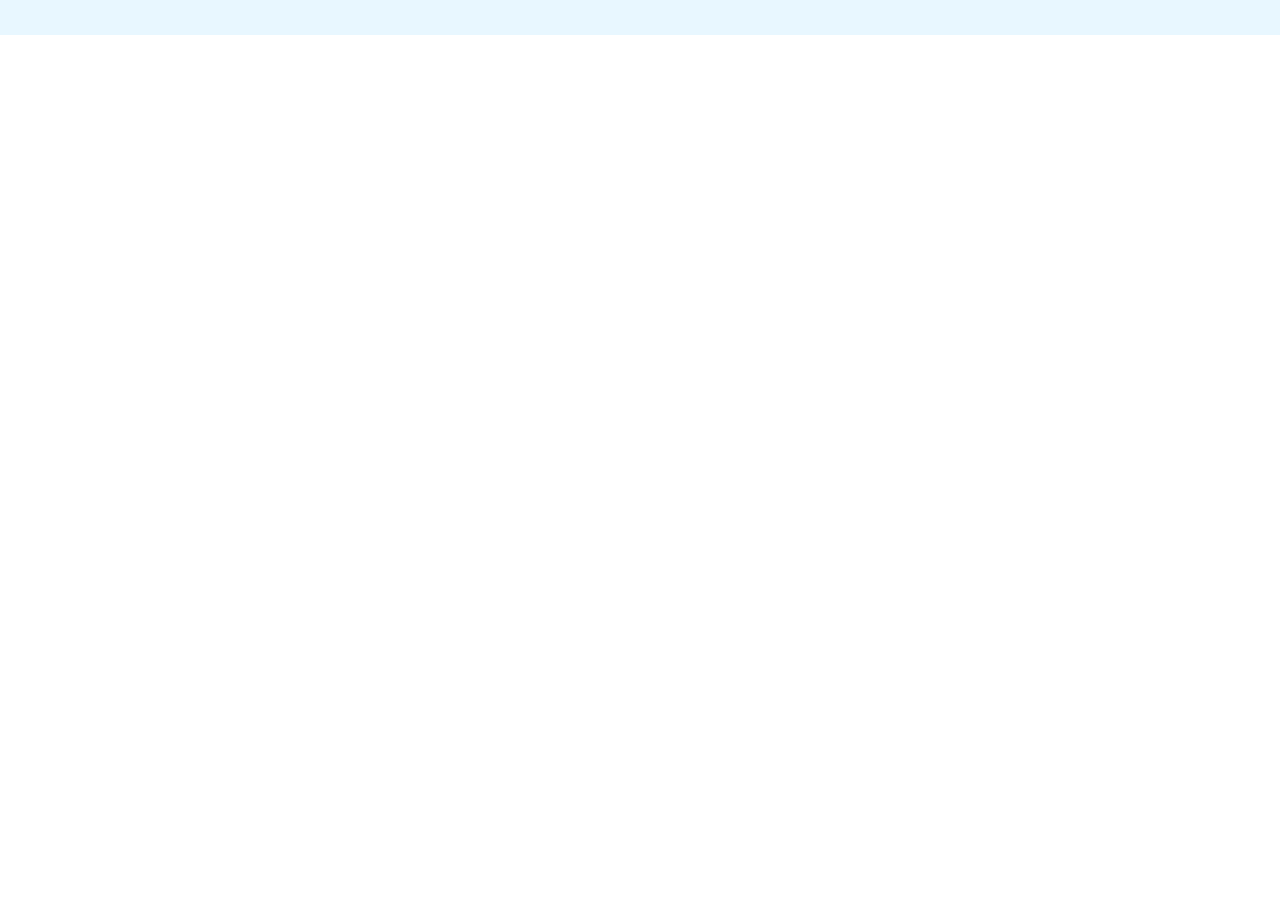
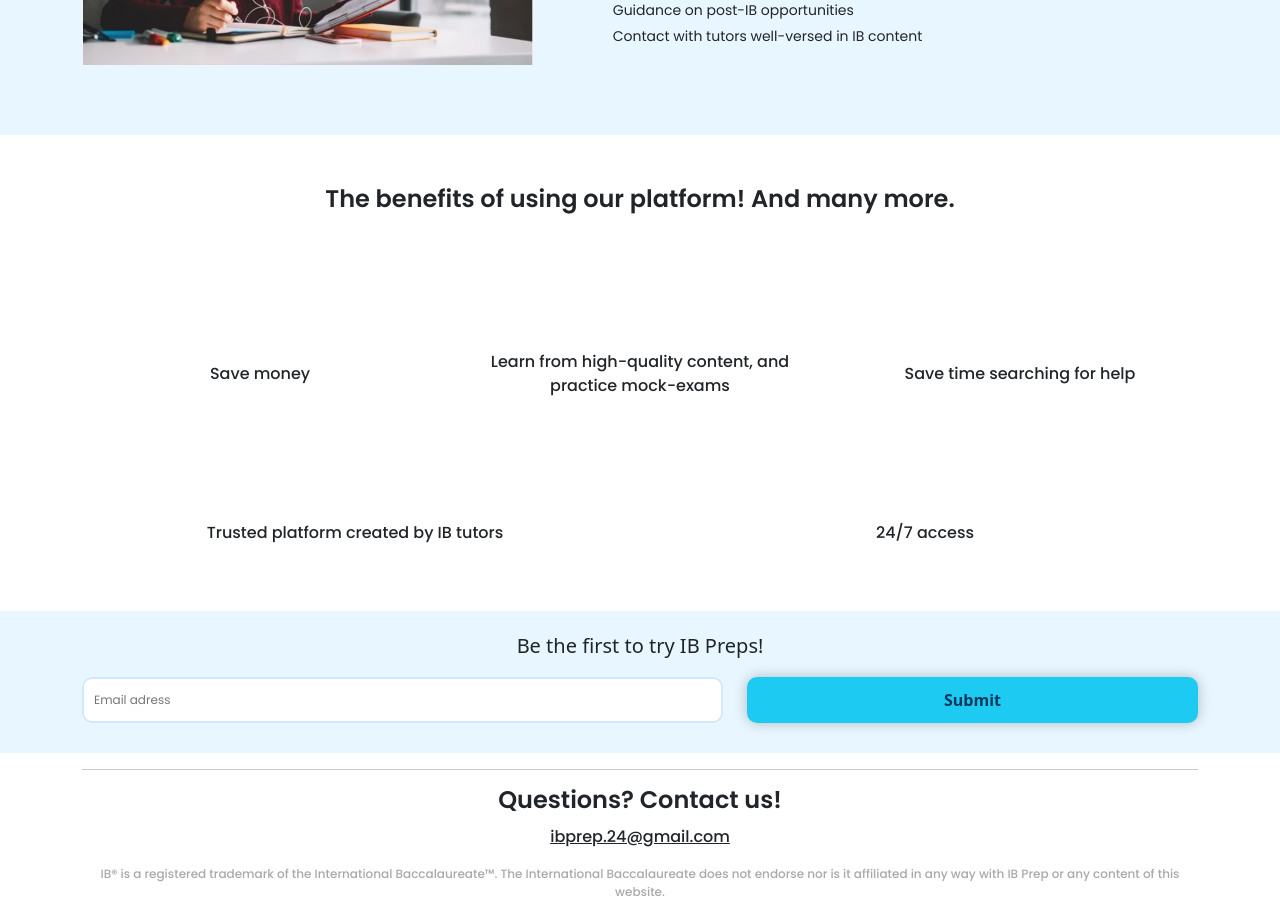
Before and after one commit to giftgiwa/IBPreps-Landing-Page, a Vue app: page / in a window 1280 px wide. Shown: the part 580-1497 px from the top of the page. Before the commit the page ends 800 px from the top, so only its background shows below. Built offline with nearby package versions, Linux system fonts and the light colour scheme; some icons are missing.

Commit message:
finish remaining sections (Benefits, Be the First, questions)

```diff
--- a/src/App.vue
+++ b/src/App.vue
@@ -3,8 +3,11 @@
 import Navbar from './components/Navbar.vue'
 import WhatIsIB from './components/WhatIsIB.vue'
 import AllInOne from './components/AllInOne.vue'
+import Benefits from './components/Benefits.vue'
+import BeTheFirst from './components/BeTheFirst.vue'
+import Footer from './components/Footer.vue'
+
 import '../src/assets/base.css'
-
 
 </script>
 
@@ -12,7 +15,9 @@
   <Navbar />
   <WhatIsIB />
   <AllInOne />
-
+  <Benefits />
+  <BeTheFirst />
+  <Footer></Footer>
 
 
 </template>
--- a/src/components/AllInOne.vue
+++ b/src/components/AllInOne.vue
@@ -1,6 +1,5 @@
 <script>
 import '../assets/main.css'
-import { FaCheckCircle } from "oh-vue-icons/icons"
 
 // export default {
 //   components: {
@@ -56,8 +55,8 @@
     background-color: #E8F7FF;
     display: block;
     position: relative;
-    padding-top: 20px;
-    padding-bottom: 20px;
+    padding-top: 50px;
+    padding-bottom: 50px;
 }
 
 h4 {
--- /dev/null
+++ b/src/components/BeTheFirst.vue
@@ -0,0 +1,76 @@
+<script setup>
+</script>
+
+<template>
+    <div id="be-the-first">
+        <p id="header-form-text">Be the first to try IB Preps!</p>
+
+        <div class="container" id="interest-form">
+            <div class="row">
+                <div class="col-md-7" id="sub-container">
+                    <input class="col-md-7 poppins" placeholder="Email adress">
+                </div>
+                <div class="col-md-5" id="sub-container">
+                    <button>Submit</button>
+                </div>
+            </div>
+        </div>
+    </div>
+</template>
+
+<style scoped>
+#be-the-first {
+    width: 100vw;
+    background-color: #E8F7FF;
+    display: block;
+    position: relative;
+    padding-top: 20px;
+    padding-bottom: 20px;
+}
+
+input {
+    width: 100%;
+    height: 100%;
+    border-width: 5px;
+    border: 2px solid var(--outline-primary, #D1E9FF);
+    border-radius: 10px;
+    padding: 10px;
+    transition: 0.25s;
+    font-size: 12px;
+}
+
+input:hover {
+    background-color: rgba(225, 225, 225, 0.5);
+}
+
+button {
+    width: 100%;
+    height: 100%;
+    border-radius: 10px;
+    border-width: 0;
+    background: #1DCBF2;
+    box-shadow: 0px 0px 12.6px 0px rgba(0, 0, 0, 0.25);
+    transition: 0.25s;
+    font-weight: 600;
+    color: #02385C;
+    margin-bottom: 20px;
+}
+
+button:hover {
+    background-color: #67e3ff;
+}
+
+#interest-form {
+    /* margin-bottom: 20px; */
+    /* margin-left: 20px;
+    margin-right: 20px; */
+}
+
+#sub-container {
+    margin-bottom: 10px;
+}
+
+#header-form-text {
+    font-size: 20px;
+}
+</style>
--- /dev/null
+++ b/src/components/Benefits.vue
@@ -0,0 +1,72 @@
+<script setup>
+
+</script>
+
+<template>
+    <div id="benefits">
+        <h4 class="poppins">The benefits of using our platform! And many more.</h4>
+
+        <div class="container">
+            <!-- top row (save money, learn from high quality, save time) -->
+            <div class="row benefits-row poppins">
+                <div class="col-md-4">
+                    <v-icon class="benefits-icon" name="la-piggy-bank-solid" />
+                    <p>Save money</p>
+                </div>
+                <div class="col-md-4">
+                    <v-icon class="benefits-icon"  name="io-library-outline" />
+                    <p>Learn from high-quality content, and practice mock-exams</p>
+                </div>
+                <div class="col-md-4">
+                    <v-icon class="benefits-icon" name="md-timer-outlined" />
+                    <p>Save time searching for help</p>
+                </div>
+            </div>
+        </div>
+
+        <div class="container">
+            <!-- bottom row (trusted platform, 24/7 access) -->
+            <div class="row benefits-row poppins">
+                <div class="col-md-6">
+                    <v-icon class="benefits-icon" name="ri-user-follow-line" />
+                    <p>Trusted platform created by IB tutors</p>
+                </div>
+                <div class="col-md-6">
+                    <v-icon class="benefits-icon" name="oi-infinity" />
+                    <p>24/7 access</p>
+                </div>
+            </div>
+        </div>
+
+    </div>
+</template>
+
+<style>
+#benefits {
+    display: block;
+    padding-top: 50px;
+    padding-bottom: 50px;
+}
+
+h4 {
+    text-align: center;
+    font-weight: 600;
+    margin-bottom: 30px;
+}
+
+.benefits-icon {
+    height: 100px;
+    width: 100%;
+    margin: auto;
+    justify-content: center;
+}
+
+.benefits-row {
+    align-items: center;
+}
+
+p {
+    text-align: center;
+    font-weight: 500;
+}
+</style>
--- /dev/null
+++ b/src/components/Footer.vue
@@ -0,0 +1,36 @@
+<script>
+</script>
+
+<template>
+    <div id="footer">
+        <div class="container">
+            <hr>
+            <h4 class="poppins">Questions? Contact us!</h4>
+            <p class="poppins"><a><u>ibprep.24@gmail.com</u></a></p>
+
+            <p id="copyright" class="poppins">IB® is a registered trademark of the International Baccalaureate™. The International Baccalaureate does not endorse nor is it affiliated in any way with IB Prep or any content of this website.</p>
+        </div>
+    </div>
+</template>
+
+<style scoped>
+#footer {
+    width: 100vw;
+    display: block;
+
+}
+
+p {
+    text-align: center;
+}
+
+h4 {
+    margin-bottom: 10px;
+
+}
+
+#copyright {
+    color: rgb(169, 169, 169);
+    font-size: 12px;
+}
+</style>
--- a/src/components/WhatIsIB.vue
+++ b/src/components/WhatIsIB.vue
@@ -39,6 +39,8 @@
 #what-is-ib {
     display: block;
     margin-top: 70px;
+    padding-top: 20px;
+    padding-bottom: 20px;
     /* position: relative;
     top:70px; */
 }
@@ -51,10 +53,6 @@
 p {
     font-size: 14px;
 }
-
-/* .poppins {
-    font-family: "Poppins", sans-serif;
-} */
 
 #left-column {
     padding: 10px;
--- a/src/main.js
+++ b/src/main.js
@@ -6,10 +6,21 @@
 import App from './App.vue'
 import router from './router'
 
-import { OhVueIcon, addIcons } from "oh-vue-icons";
+import { OhVueIcon, addIcons } from "oh-vue-icons"
 import { FaCheckCircle } from "oh-vue-icons/icons"
+import { IoLibraryOutline } from "oh-vue-icons/icons"
+import { MdTimerOutlined } from "oh-vue-icons/icons"
+import { OiInfinity } from "oh-vue-icons/icons"
+import { RiUserFollowLine } from "oh-vue-icons/icons"
+import { LaPiggyBankSolid } from "oh-vue-icons/icons";
 
-addIcons(FaCheckCircle);
+// add imported icons here
+addIcons(FaCheckCircle)
+addIcons(IoLibraryOutline)
+addIcons(MdTimerOutlined)
+addIcons(OiInfinity)
+addIcons(RiUserFollowLine)
+addIcons(LaPiggyBankSolid)
 
 
 const app = createApp(App)
@@ -17,8 +28,6 @@
 app.use(createPinia())
 app.use(router)
 
-// add imported icons here
 app.component("v-icon", OhVueIcon);
 
-
 app.mount('#app')
```
